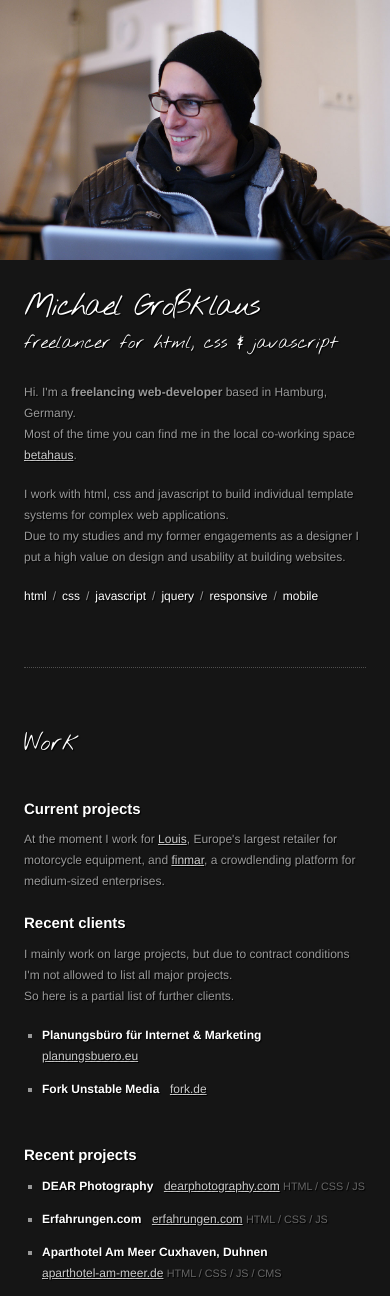
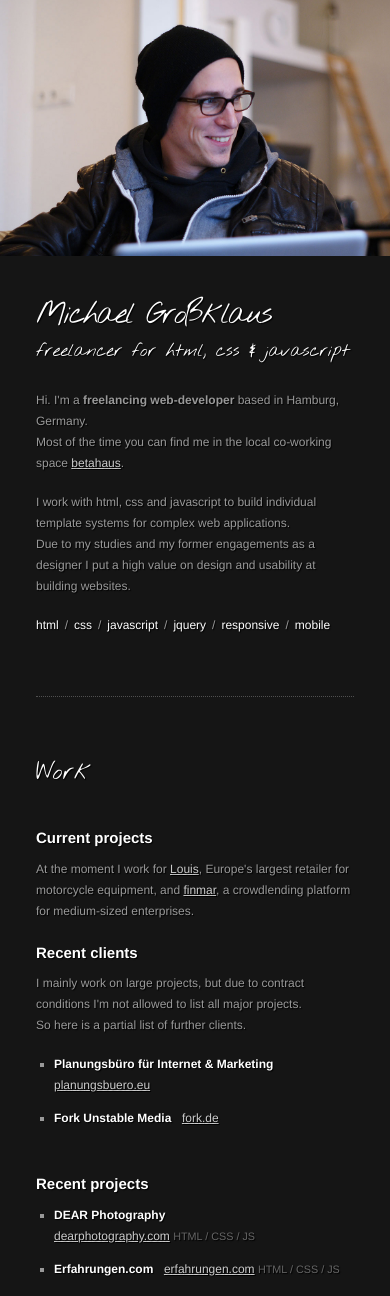
Before and after one commit to mgrossklaus/mgrossklaus.de, a PHP site: page / in a window 390 px wide. Shown: the top 1296 px of the page. Run offline with PHP 8.4, Linux system fonts and the light colour scheme; some web fonts are replaced.

Commit message:
Layout-Update

```diff
--- a/styles.css
+++ b/styles.css
@@ -63,12 +63,11 @@ body {
 
 .container {
 	width: 38.2%;
-	float: right;
 	position: relative;
 	z-index: 1;
 	background: #222;
 	background: rgba(0,0,0,.8);
-	padding: 4em 4em 3em;
+	padding: 4em;
 	-webkit-box-sizing: border-box;
 	-moz-box-sizing: border-box;
 	-ms-box-sizing: border-box;
@@ -213,7 +212,7 @@ small {
 }
 #bg > img {
 	position: absolute;
-	right: 0;
+	left: 0;
 	bottom: 0;
 	min-width: 100%;
 	min-height: 100%;
@@ -246,7 +245,7 @@ small {
 		bottom: auto;
 		width: auto;
 		margin: 0;
-		padding: 3em 3em 2em;
+		padding: 3em 3em 4em;
 		background: #151515;
 	}
 	h1 {
@@ -270,9 +269,6 @@ small {
 }
 
 @media (max-width: 40em) {
-	.container {
-		padding: 2em;
-	}
 	.project {
 		width: auto;
 		float: none;
```
Also changed, not shown: mg.jpg.
